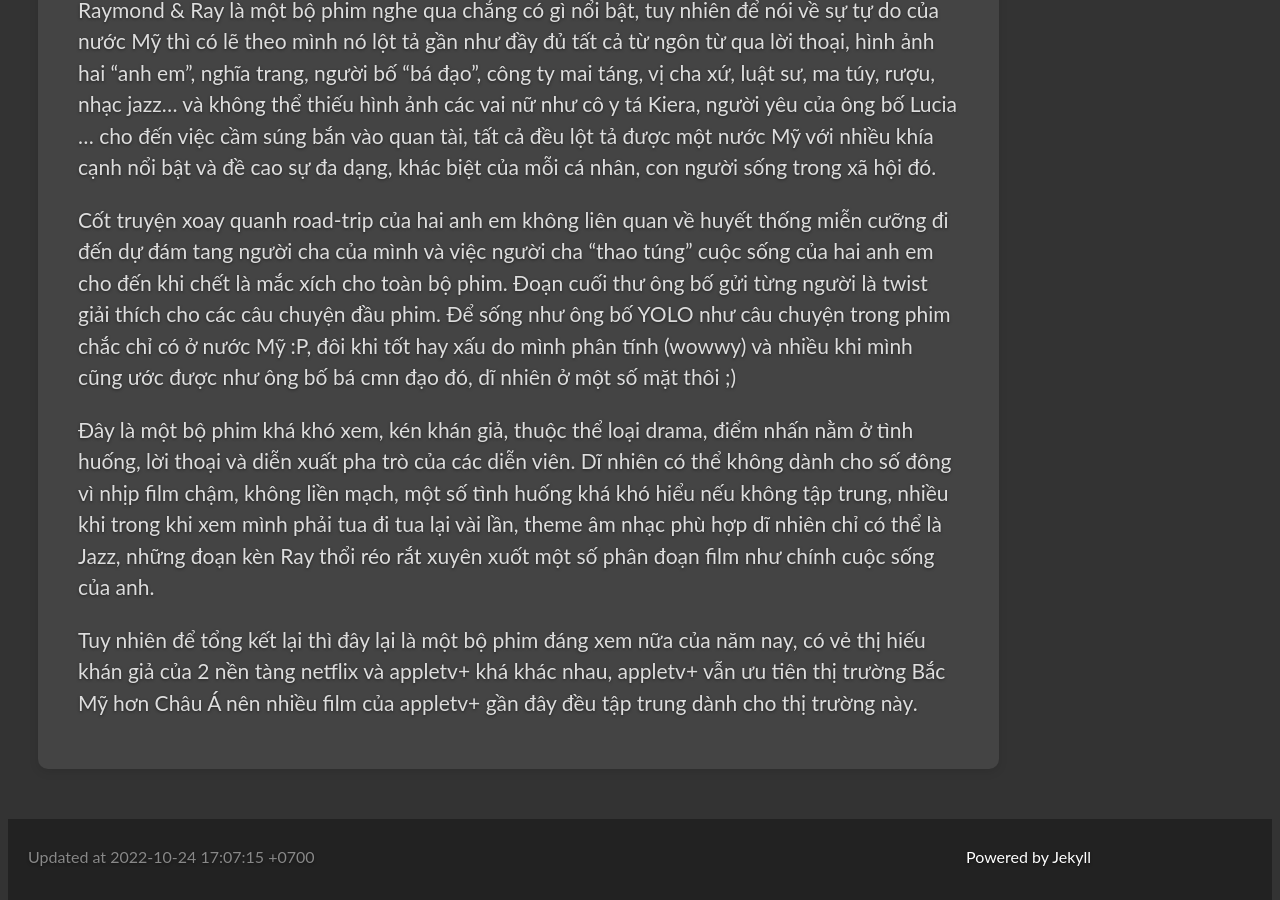
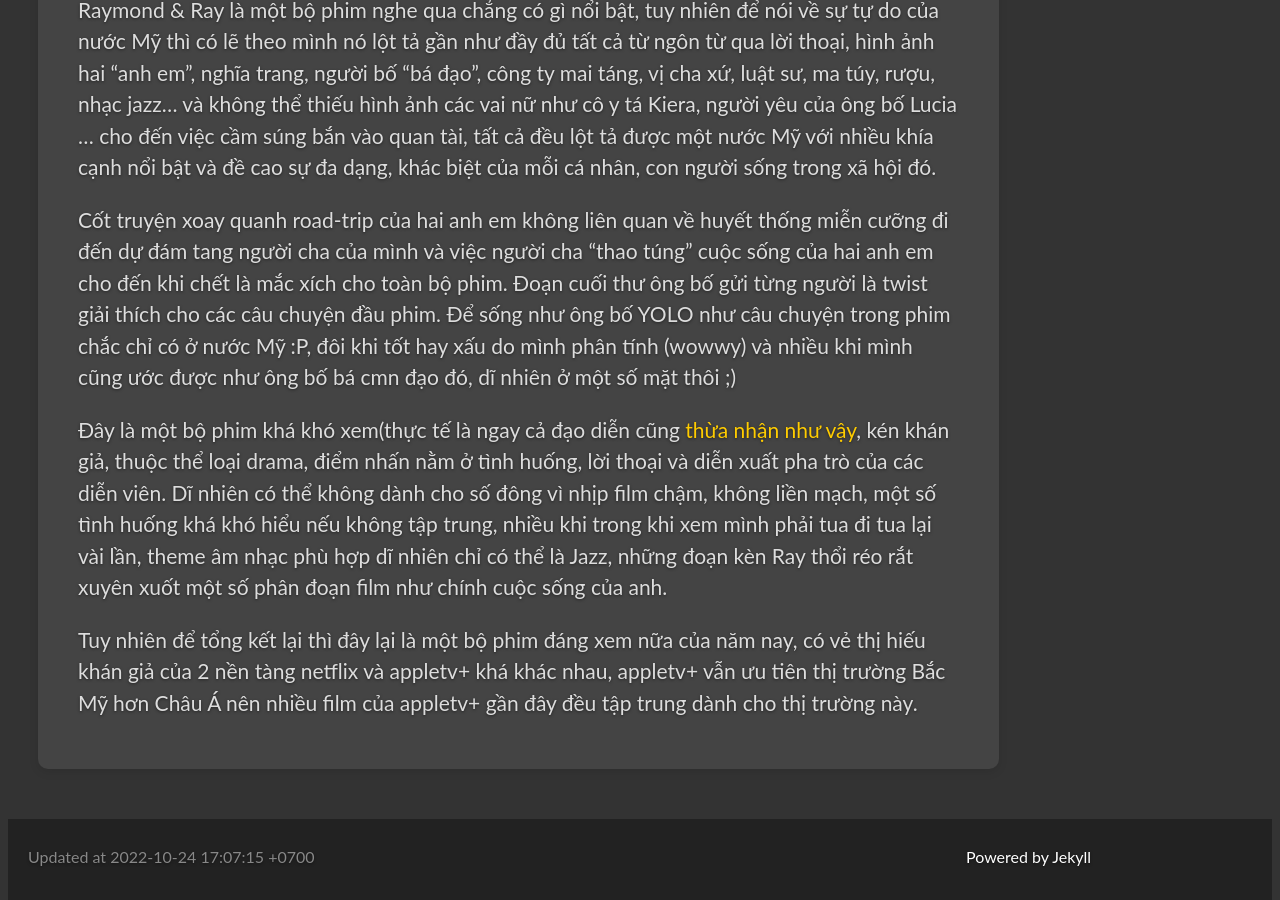
Before and after one commit to vdchuyen/chuyen-vn, a Jekyll site: the page built from _posts/2022-10-24-freedom-with-raymond-ray.md, in a window 1280 px wide and 900 px high, scrolled down 579 px. Built offline with Jekyll 4.4.1, drawn with Linux system fonts in a browser that asks for light colours; our own code applies the rules of GitHub Pages for plain Markdown files; Markdown is read by kramdown in place of the engine named in the settings.

Commit message:
Update 2022-10-24-freedom-with-raymond-ray.md

```diff
--- a/_posts/2022-10-24-freedom-with-raymond-ray.md
+++ b/_posts/2022-10-24-freedom-with-raymond-ray.md
@@ -4,6 +4,6 @@
 
 Cốt truyện xoay quanh road-trip của hai anh em không liên quan về huyết thống miễn cưỡng đi đến dự đám tang người cha của mình và việc người cha "thao túng" cuộc sống của hai anh em cho đến khi chết là mắc xích cho toàn bộ phim. Đoạn cuối thư ông bố gửi từng người là twist giải thích cho các câu chuyện đầu phim. Để sống như ông bố YOLO như câu chuyện trong phim chắc chỉ có ở nước Mỹ :P, đôi khi tốt hay xấu do mình phân tính (wowwy) và nhiều khi mình cũng ước được như ông bố bá cmn đạo đó, dĩ nhiên ở một số mặt thôi ;)
 
-Đây là một bộ phim khá khó xem, kén khán giả, thuộc thể loại drama, điểm nhấn nằm ở tình huống, lời thoại và diễn xuất pha trò của các diễn viên. Dĩ nhiên có thể không dành cho số đông vì nhịp film chậm, không liền mạch, một số tình huống khá khó hiểu nếu không tập trung, nhiều khi trong khi xem mình phải tua đi tua lại vài lần, theme âm nhạc phù hợp dĩ nhiên chỉ có thể là Jazz, những đoạn kèn Ray thổi réo rắt xuyên xuốt một số phân đoạn film như chính cuộc sống của anh.
+Đây là một bộ phim khá khó xem(thực tế là ngay cả đạo diễn cũng [thừa nhận như vậy](https://collider.com/rodrigo-garca-raymond-and-ray-interview-apple-tv/), kén khán giả, thuộc thể loại drama, điểm nhấn nằm ở tình huống, lời thoại và diễn xuất pha trò của các diễn viên. Dĩ nhiên có thể không dành cho số đông vì nhịp film chậm, không liền mạch, một số tình huống khá khó hiểu nếu không tập trung, nhiều khi trong khi xem mình phải tua đi tua lại vài lần, theme âm nhạc phù hợp dĩ nhiên chỉ có thể là Jazz, những đoạn kèn Ray thổi réo rắt xuyên xuốt một số phân đoạn film như chính cuộc sống của anh.
 
 Tuy nhiên để tổng kết lại thì đây lại là một bộ phim đáng xem nữa của năm nay, có vẻ thị hiếu khán giả của 2 nền tàng netflix và appletv+ khá khác nhau, appletv+ vẫn ưu tiên thị trường Bắc Mỹ hơn Châu Á nên nhiều film của appletv+ gần đây đều tập trung dành cho thị trường này.
```
